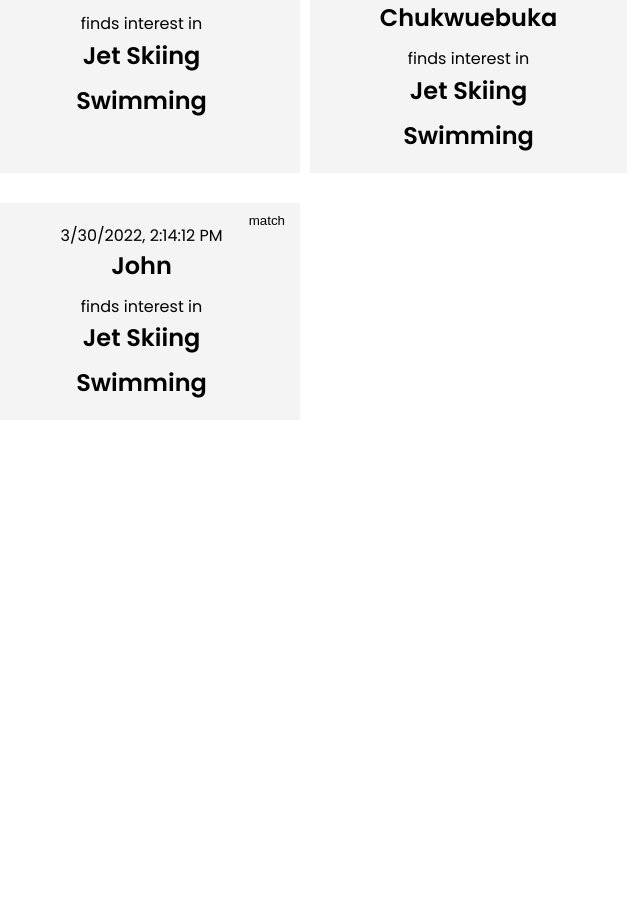
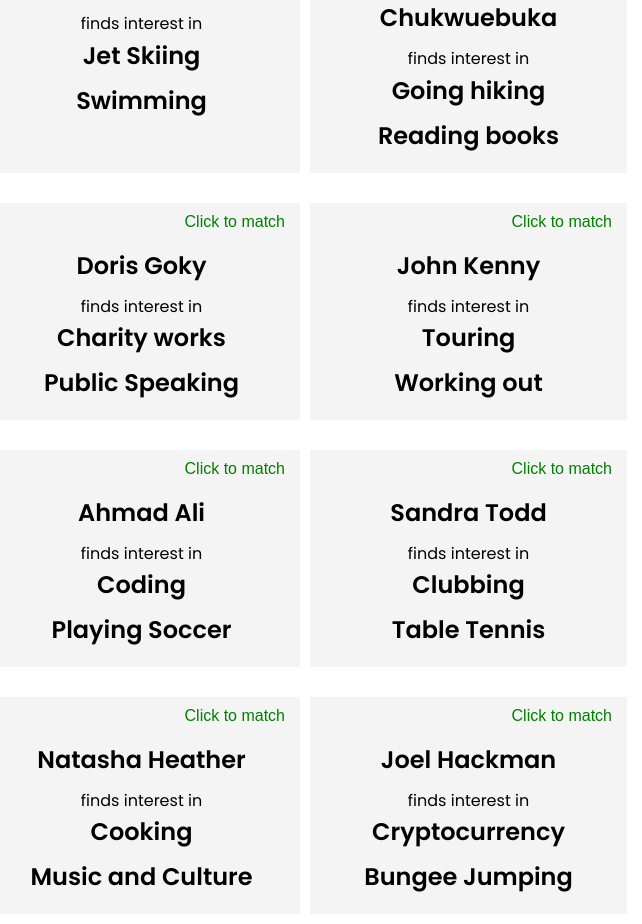
Before and after one commit to Nobert-Ok/Mate_technical_assignment, a React (Create React App) app in the folder frontend/: page /userprofiles in a window 1280 px wide. Shown: the part 353-1277 px from the top of the page, without its empty margins (335-977 px from the left). Before the commit the page ends 800 px from the top, so only its background shows below. Built offline with nearby package versions, Linux system fonts and the light colour scheme.

Commit message:
final commit

```diff
--- a/frontend/src/components/AllUsers.jsx
+++ b/frontend/src/components/AllUsers.jsx
@@ -9,7 +9,7 @@ function AllUsers({ allUser }) {
   const { user } = useSelector((state) => state.auth)
 
 
-  const [buttonText, setButtonText] = useState("match");
+  const [buttonText, setButtonText] = useState("Click to match");
   const changeText = (text) => setButtonText(text);
 
 
@@ -23,7 +23,7 @@ function AllUsers({ allUser }) {
 
 return (
   <div className='goal'>
-    <div>{new Date(allUser.createdAt).toLocaleString('en-US')}</div>
+    <br></br>
     <h2>{allUser.name}</h2>
     <button onClick={() => handleClick()} className='close'>
       {buttonText}
--- a/frontend/src/components/InterestItem.jsx
+++ b/frontend/src/components/InterestItem.jsx
@@ -5,11 +5,11 @@ function InterestItem({ interest }) {
   const dispatch = useDispatch()
 
   return (
-    <div className='goal'>
+    <div className='interest'>
       <h2>Interest: {interest.interests}</h2>
       <h2>Preference: {interest.preferences}</h2>
       <button onClick={() => dispatch(deleteGoal(interest._id))} className='close'>
-        X
+        Delete
       </button>
     </div>
   )
--- a/frontend/src/components/InterestsForm.jsx
+++ b/frontend/src/components/InterestsForm.jsx
@@ -34,7 +34,7 @@ function InterestForm() {
     <section className='form'>
       <form onSubmit={onSubmit}>
         <div className='form-group'>
-          <label htmlFor='text'>Enter your interests</label>
+          <label htmlFor='text'>Interests</label>
           <input
               type='text'
               className='form-control'
@@ -45,7 +45,7 @@ function InterestForm() {
               onChange={onChange}
               required
           />
-          <label htmlFor='text'>Enter your preferences</label>
+          <label htmlFor='text'>Preferences</label>
           <input
               type='text'
               className='form-control'
@@ -59,7 +59,7 @@ function InterestForm() {
         </div>
         <div className='form-group'>
           <button className='btn btn-block' type='submit'>
-            Start Matching
+            Submit
           </button>
         </div>
       </form>
--- a/frontend/src/data.js
+++ b/frontend/src/data.js
@@ -17,19 +17,75 @@ export const stockData = [
       "password": "$2a$10$V3lJZCyGwMl8YCgjP6kJz.vuqy/uv1FN/cYtIBnB84OEQp6Fov62K",
       "createdAt": "2022-03-30T13:27:57.312Z",
       "updatedAt": "2022-03-30T13:27:57.312Z",
-      "interests" : "Swimming",
-      "preferences": "Jet Skiing",
+      "interests" : "Reading books",
+      "preferences": "Going hiking",
       "__v": 0
     },
     {
       "_id": "624465b4126151fc1a10483f",
-      "name": "John",
+      "name": "Doris Goky",
       "email": "johnokat@gmail.com",
       "password": "$2a$10$4Ut7wdEu4qKF9Flyne/tnOZAfbdcegQrpEb6LFlOQC8Mz0hJ9kNWC",
       "createdAt": "2022-03-30T14:14:12.906Z",
       "updatedAt": "2022-03-30T14:14:12.906Z",
-      "interests" : "Swimming",
-      "preferences": "Jet Skiing",
+      "interests" : "Public Speaking",
+      "preferences": "Charity works",
+      "__v": 0
+    },
+    {
+      "_id": "624465b4126151fc1a10483f",
+      "name": "John Kenny",
+      "email": "johnokat@gmail.com",
+      "password": "$2a$10$4Ut7wdEu4qKF9Flyne/tnOZAfbdcegQrpEb6LFlOQC8Mz0hJ9kNWC",
+      "createdAt": "2022-03-30T14:14:12.906Z",
+      "updatedAt": "2022-03-30T14:14:12.906Z",
+      "interests" : "Working out",
+      "preferences": "Touring",
+      "__v": 0
+    },
+    {
+      "_id": "624465b4126151fc1a10483f",
+      "name": "Ahmad Ali",
+      "email": "johnokat@gmail.com",
+      "password": "$2a$10$4Ut7wdEu4qKF9Flyne/tnOZAfbdcegQrpEb6LFlOQC8Mz0hJ9kNWC",
+      "createdAt": "2022-03-30T14:14:12.906Z",
+      "updatedAt": "2022-03-30T14:14:12.906Z",
+      "interests" : "Playing Soccer",
+      "preferences": "Coding",
+      "__v": 0
+    },
+    {
+      "_id": "624465b4126151fc1a10483f",
+      "name": "Sandra Todd",
+      "email": "johnokat@gmail.com",
+      "password": "$2a$10$4Ut7wdEu4qKF9Flyne/tnOZAfbdcegQrpEb6LFlOQC8Mz0hJ9kNWC",
+      "createdAt": "2022-03-30T14:14:12.906Z",
+      "updatedAt": "2022-03-30T14:14:12.906Z",
+      "interests" : "Table Tennis",
+      "preferences": "Clubbing",
+      "__v": 0
+    },
+    {
+      "_id": "624465b4126151fc1a10483f",
+      "name": "Natasha Heather",
+      "email": "johnokat@gmail.com",
+      "password": "$2a$10$4Ut7wdEu4qKF9Flyne/tnOZAfbdcegQrpEb6LFlOQC8Mz0hJ9kNWC",
+      "createdAt": "2022-03-30T14:14:12.906Z",
+      "updatedAt": "2022-03-30T14:14:12.906Z",
+      "interests" : "Music and Culture",
+      "preferences": "Cooking",
+      "__v": 0
+    },
+    {
+      "_id": "624465b4126151fc1a10483f",
+      "name": "Joel Hackman",
+      "email": "johnokat@gmail.com",
+      "password": "$2a$10$4Ut7wdEu4qKF9Flyne/tnOZAfbdcegQrpEb6LFlOQC8Mz0hJ9kNWC",
+      "createdAt": "2022-03-30T14:14:12.906Z",
+      "updatedAt": "2022-03-30T14:14:12.906Z",
+      "interests" : "Bungee Jumping",
+      "preferences": "Cryptocurrency",
       "__v": 0
     }
+
   ]
--- a/frontend/src/index.css
+++ b/frontend/src/index.css
@@ -106,6 +106,26 @@ h3 {
   cursor: pointer;
   border: none;
   background: none;
+  color: green;
+  font-size: 1rem;
+}
+
+.interest {
+  background-color: #f4f4f4;
+  margin: 10px 0;
+  padding: 20px 0 10px;
+  position: relative;
+}
+
+.interest .close {
+  position: absolute;
+  margin-bottom: 15px;
+  top: 10px;
+  right: 15px;
+  cursor: pointer;
+  border: none;
+  background: none;
+  color: red;
 }
 
 .form,
--- a/frontend/src/pages/Dashboard.jsx
+++ b/frontend/src/pages/Dashboard.jsx
@@ -41,7 +41,7 @@ function Dashboard() {
         <h1>Welcome {user && user.name}</h1>
         <InterestForm />
 
-        <p>Your Interests and Preference Dashboard</p>
+        <p>Your Interests and Preferences</p>
       </section>
       <section className='content'>
         {interests.length > 0 ? (
@@ -51,7 +51,7 @@ function Dashboard() {
             ))}
           </div>
         ) : (
-          <h3>You have not set any goals</h3>
+          <h3>You have not set any interests or preferences, enter your interests and preferences</h3>
         )}
       </section>
     </>
--- a/frontend/src/pages/Userprofiles.jsx
+++ b/frontend/src/pages/Userprofiles.jsx
@@ -4,9 +4,6 @@ import { useNavigate } from 'react-router-dom'
 import { useSelector, useDispatch } from 'react-redux'
 import Spinner from '../components/Spinner'
 import AllUsers from '../components/AllUsers'
-import { getUsers } from '../features/users/userSlice'
-import {getallinterests} from '../features/allinterest/allinterestSlice'
-import { reset } from '../features/auth/authSlice'
 
 import { stockData } from "../data";
 
@@ -19,43 +16,13 @@ function Userprofiles() {
   const { interests, isLoading, isError, message } = useSelector(
     (state) => state.interests
   )
-  // const { allinterests } = useSelector((state) => state.allinterests)
-  // const { allUsers } = useSelector((state) => state.allusers)
 
 
   useEffect(() => {
     if (isError) {
       console.log(message)
     }
-
-    // if (!user) {
-    //   navigate('/login')
-    // }
-
-    // dispatch(getallinterests())
-    // dispatch(getUsers())
-
-
-
-    // return () => {
-    //   dispatch(reset())
-    // }
   }, [user, navigate, isError, message, dispatch])
-
-
-  // const userinterest = allinterests.filter(allinterest => allinterest.user === '624465b4126151fc1a10483f')
-  // console.log(allUsers)
-  // console.log(allinterests)
-  // console.log(user)
-
-  // const allusers = allUsers.map(users => users._id)
-  // console.log(allusers)
-
-  // const userId = allinterests.map(allinterest => allinterest._id)
-  // console.log(userId)
-  // console.log(stockData)
-  // console.log(user.email)
-
 
 
   if (isLoading) {
@@ -65,21 +32,9 @@ function Userprofiles() {
   return (
     <>
       <section className='heading'>
-        {/* <h1>Welcome {user && user.name}</h1> */}
-        {/* <h1>{user && user.email}</h1> */}
-        <p>View other interests and preferences</p>
+        <p>Other profiles</p>
       </section>
-
       <section className='content'>
-        {/* {allUsers.length > 0 ? (
-          <div className='goals'>
-            {allUsers.map((allUser) => (
-              <AllUsers key={allUser._id} allUser={allUser} />
-            ))}
-          </div>
-        ) : (
-          <h3>You have not set any goals</h3>
-        )} */}
         {stockData.length > 0 ? (
           <div className='goals'>
             {stockData.map((data) => (
```
Also changed, not shown: 2 other files (tests, documents, lock files or other folders).
